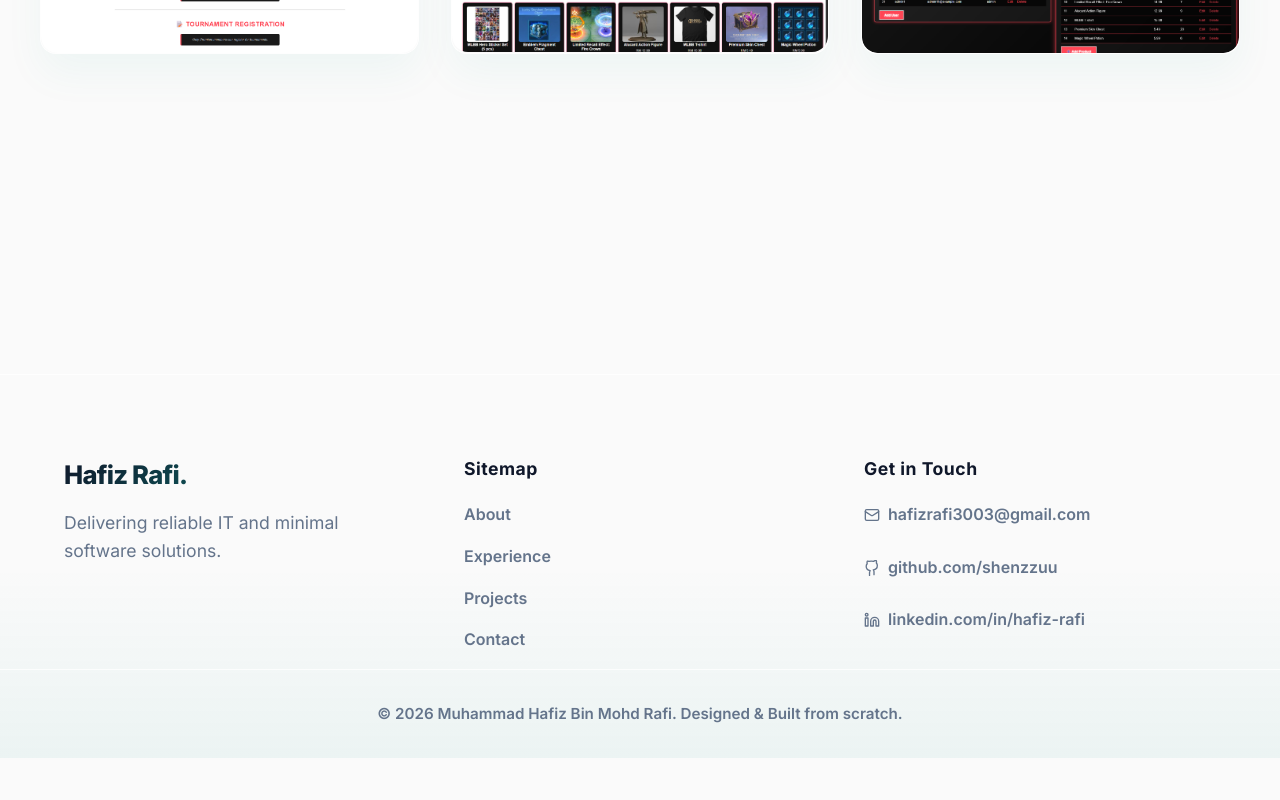
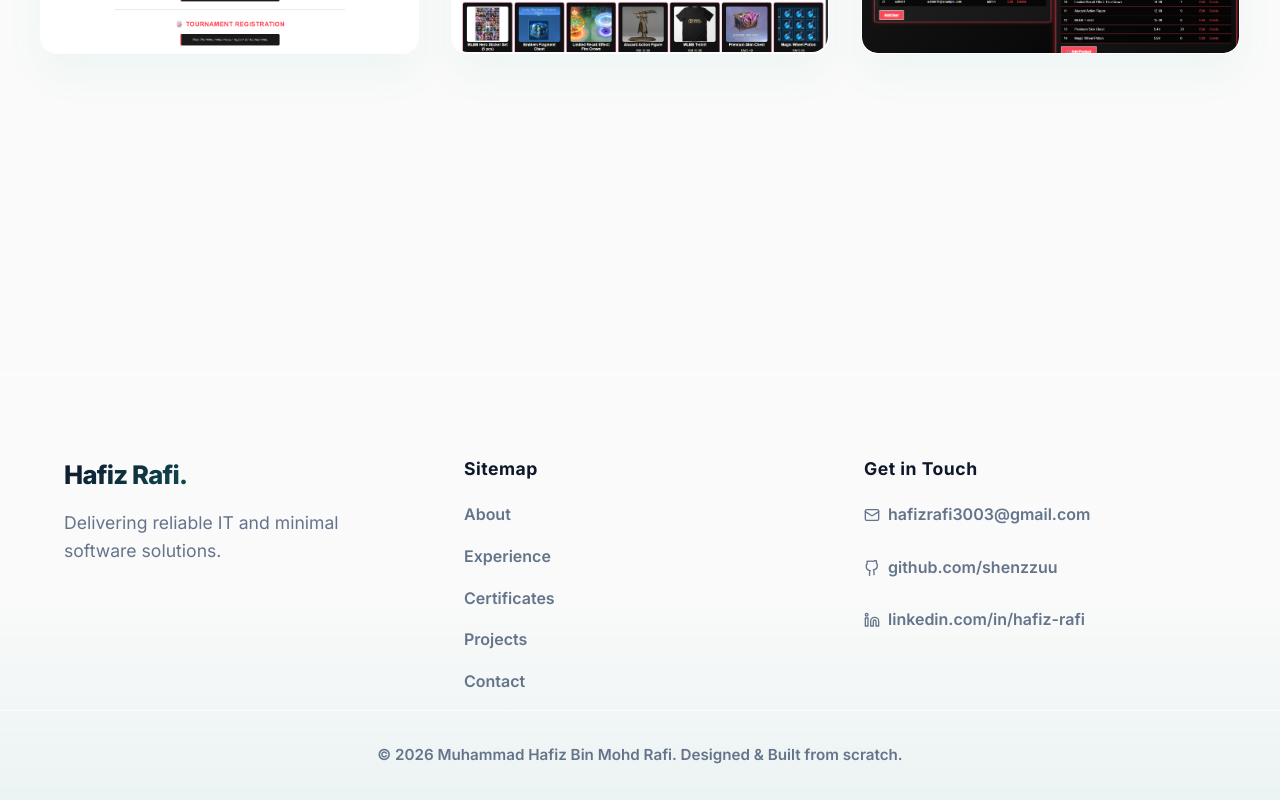
Before and after one commit to shenzzuu/portfolio, a React (Vite) app: page /project/esports-club in a window 1280 px wide. Shown: the part 1741-2541 px from the top of the page. Before the commit the page ends 2499 px from the top, so only its background shows below. Built offline with nearby package versions, Linux system fonts and the light colour scheme.

Commit message:
Update footer sitemap to include Certificates

```diff
--- a/src/components/Footer.jsx
+++ b/src/components/Footer.jsx
@@ -51,6 +51,7 @@ const Footer = () => {
           <ul>
             <li><Link to="/#about">About</Link></li>
             <li><Link to="/#experience">Experience</Link></li>
+            <li><Link to="/#certificates">Certificates</Link></li>
             <li><Link to="/#projects">Projects</Link></li>
             <li><Link to="/#contact">Contact</Link></li>
           </ul>
```
